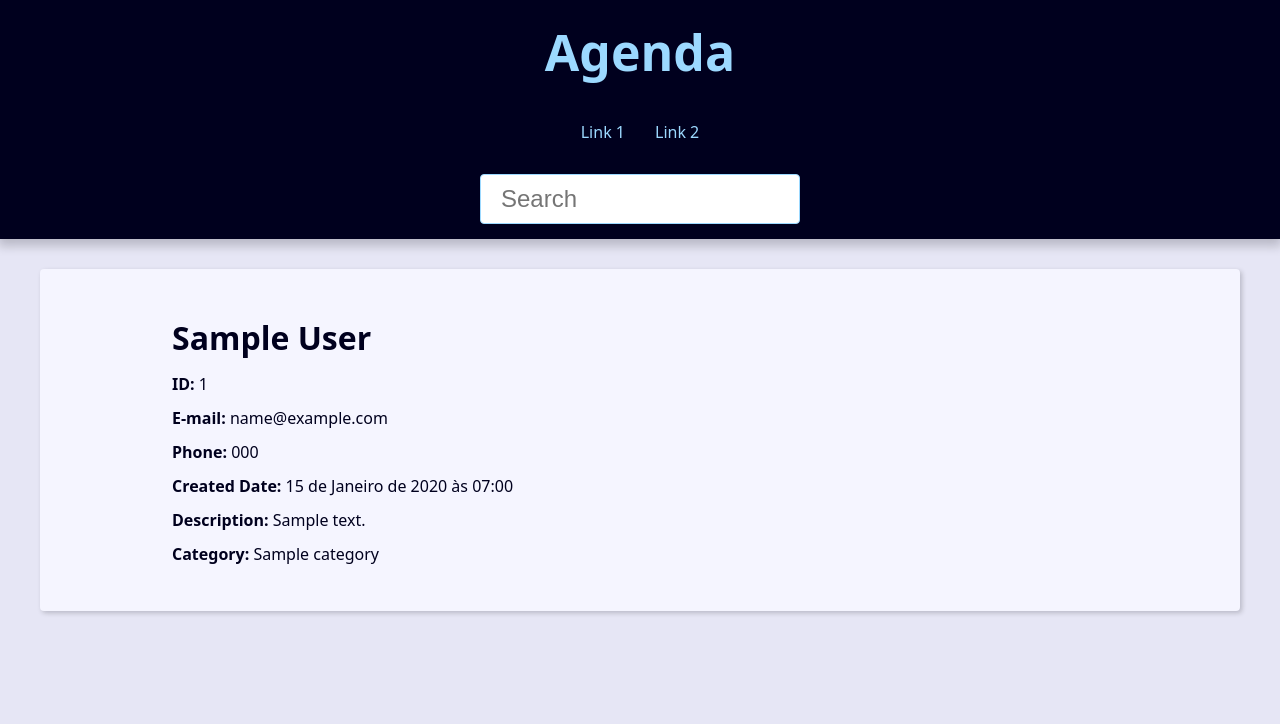
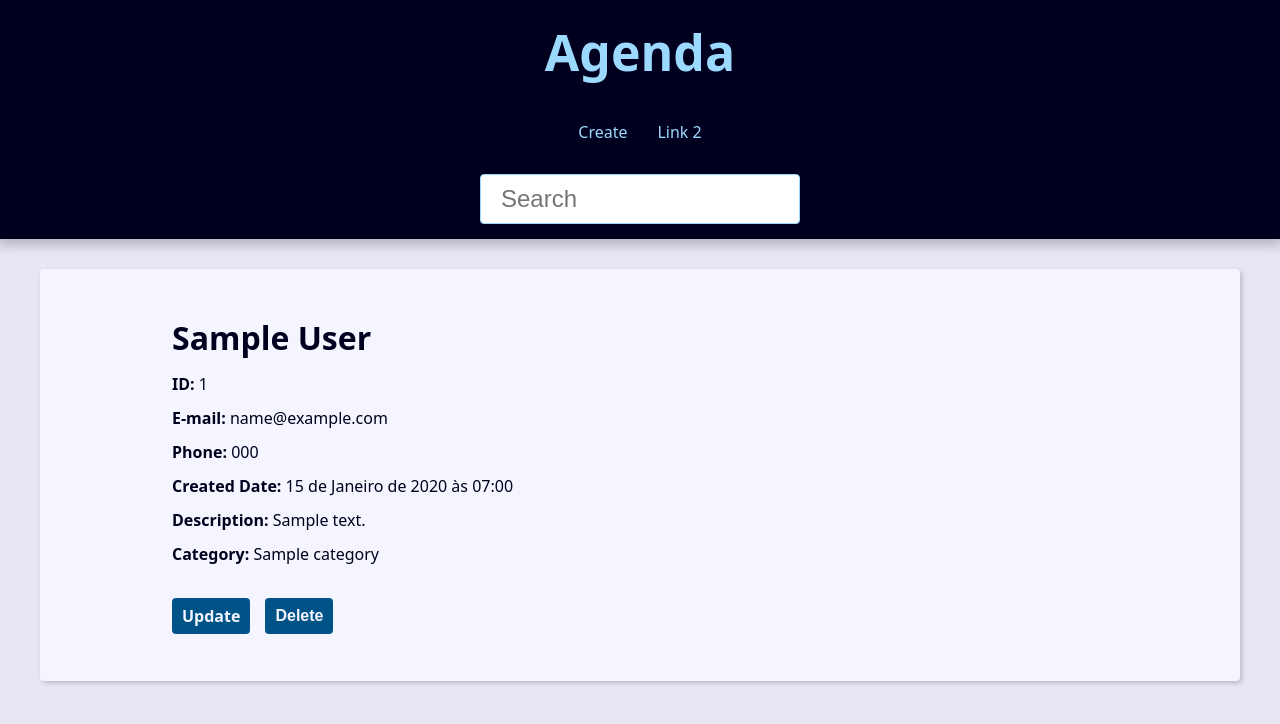
Before and after one commit to WilianZembrani/Projeto-agenda-com-django, a Django app: page /contact/1/ in a window 1280 px wide. Shown: the top 724 px of the page. Run offline with Django 5.2, Linux system fonts and the light colour scheme; tables that the repository leaves empty hold one stand-in row (values such as "Sample post").

Commit message:
Criando a template Update e Delete de usuario

```diff
--- a/base_static/global/css/style.css
+++ b/base_static/global/css/style.css
@@ -239,6 +239,11 @@ svg {
 border: 1px solid rgba(255, 255, 0, 90%);
 }
 
+.message.info {
+background: rgba(0, 0, 255, 0.3);
+border: 1px solid rgba(0, 0, 255, 0.3);
+}
+
 .form-wrapper {
 max-width: 60rem;
 margin: var(--spacing) auto;
@@ -312,3 +317,23 @@ svg {
 filter: brightness(80%);
 box-shadow: 0 0 5px var(--link-dark-color);
 }
+
+.contact-links {
+margin-block: calc(var(--small-font-size) * 2);
+display: flex;
+align-items: center;
+gap: 0 var(--spacing);
+}
+
+.btn-link {
+font-size: var(--small-font-size);
+text-decoration: none;
+font-weight: bold;
+padding: 1rem;
+display: block;
+line-height: var(--small-font-size);
+}
+
+.btn-deletar {
+background: tomato;
+}
--- a/base_templates/global/partials/_head.html
+++ b/base_templates/global/partials/_head.html
@@ -1,7 +1,6 @@
 {% load static %}
-
 <meta charset="UTF-8">
 <meta http-equiv="X-UA-Compatible" content="IE=edge">
 <meta name="viewport" content="width=device-width, initial-scale=1.0">
 <title>{{ site_title }}Agenda</title>
-<link rel="stylesheet" href="{% static 'global/css/style.css' %}">
+<link rel="stylesheet" href="{% static 'global\css\style.css' %}">
--- a/base_templates/global/partials/_header.html
+++ b/base_templates/global/partials/_header.html
@@ -7,8 +7,8 @@
     <nav class='menu'>
         <ul class='menu-list'>
             <li class='menu-item'>
-                <a href='' class='menu-link'>
-                    Link 1
+                <a href="{% url 'contact:create' %}" class='menu-link'>
+                    Create
                 </a>
             </li>
             <li class='menu-item'>
--- a/contact/templates/contact/contact.html
+++ b/contact/templates/contact/contact.html
@@ -12,5 +12,20 @@
     <p><b>Created Date:</b> {{ contact.created_date }}</p>
     <p><b>Description:</b> {{ contact.description }}</p>
     <p><b>Category:</b> {{ contact.category.name }}</p>
+
+    <div class='contact-links'>
+        <a class="btn btn-link" href="{% url 'contact:update' contact.id %}">Update</a>
+
+        <form action='{% url 'contact:delete' contact.id %}' method='POST'>
+            {% csrf_token %}
+
+            {% if confirmation == 'no' %}
+                <input type='hidden' name='confirmation' value='yes'>
+                <button class="btn btn-link btn-delete" type="submit">Confirma?</button>
+            {% else %}
+            <button class="btn btn-link btn-delete" type="submit">Delete</button>
+            {% endif %}
+        </form>
+    </div>
 </div>
 {% endblock content %}
--- a/contact/templates/contact/create.html
+++ b/contact/templates/contact/create.html
@@ -7,7 +7,7 @@
 <h2>Contact</h2>
 
 <form
-action="{% url "contact:create" %}"
+action="{{form_action}}"
 method="POST"
 enctype="multipart/form-data"
 >
--- a/contact/urls.py
+++ b/contact/urls.py
@@ -11,5 +11,7 @@ urlpatterns = [
     # contact (CRUD)
     path('contact/<int:contact_id>/', views.contact, name='contact'),
     path('contact/create/', views.create, name='create'),
+    path('contact/<int:contact_id>/update/', views.update, name='update'),
+    path('contact/<int:contact_id>/delete/', views.delete, name='delete'),
 
 ]
```
Also changed, not shown: base_templates/global/base.html (+7 -6 lines), contact/views/contact_forms.py (+60 -8 lines). Lines whose indentation alone changed are shown as unchanged.
